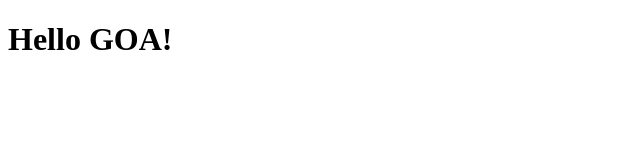
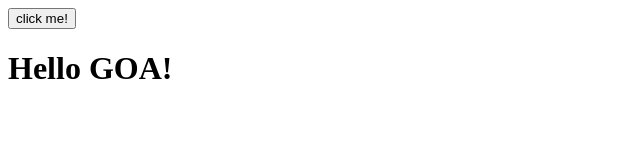
Before and after one commit to AndriaTodua/Git-in-31, a plain HTML site: page index.html in a window 1280 px wide. Shown: the whole page, without its empty margins (0-640 px from the left). Drawn offline with Linux system fonts and the light colour scheme.

Commit message:
second version

```diff
--- a/index.html
+++ b/index.html
@@ -6,6 +6,8 @@
     <title>Git</title>
 </head>
 <body>
+    <button>click me!
+    </button>
     <h1>Hello GOA!</h1>
 </body>
 </html>
```
